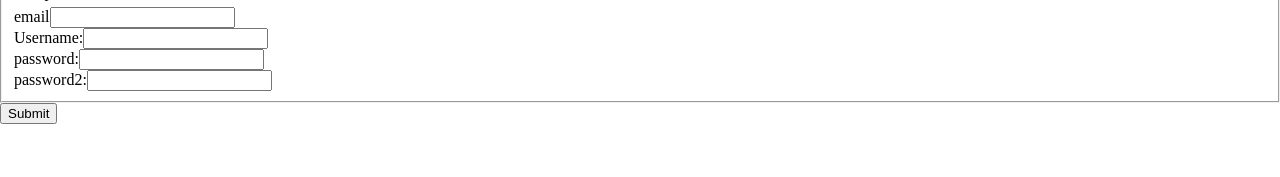
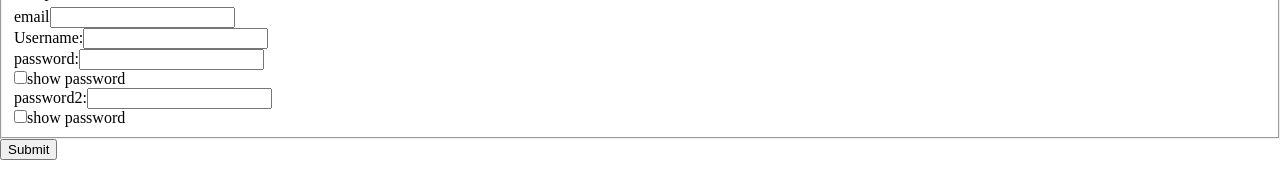
Before and after one commit to idesmar/30-Days-Of-React-Exercises, a React (Create React App) app in the folder day12/: page / in a window 1280 px wide. Shown: the part 525-702 px from the top of the page. Built offline with nearby package versions, Linux system fonts and the light colour scheme; no server answers.

Commit message:
day12 password > show/hide

```diff
--- a/day12/src/shared/Inputs.js
+++ b/day12/src/shared/Inputs.js
@@ -1,3 +1,4 @@
+import { useState } from 'react'
 import { toProperCase} from '../utils/misc' // ? Remove to use manual string format
 
 
@@ -237,15 +238,32 @@ const InputPassword = ({
   handleChange,
 }) => {
 
+  const [hiddenPassword, setHiddenPassword] = useState(true)
+
+  const passwordCheckboxContents = {
+    label: hiddenPassword ? `show password` : `hide password`,
+    id: id + 'checkbox',
+  }
+
+  const handlePasswordVisibility = () => {
+    setHiddenPassword(prev => !prev)
+  }
+
   return (
     <div>
       <label htmlFor={id}>{label}:</label>
       <input
-        type="password"
+        type={hiddenPassword ? 'password' : 'text'}
         name={name}
         id={id}
         onChange={handleChange}
       />
+
+      <InputCheckbox
+        checkboxContents={passwordCheckboxContents}
+        handleChange={handlePasswordVisibility}
+      />
+
     </div>
   )
 }
```
